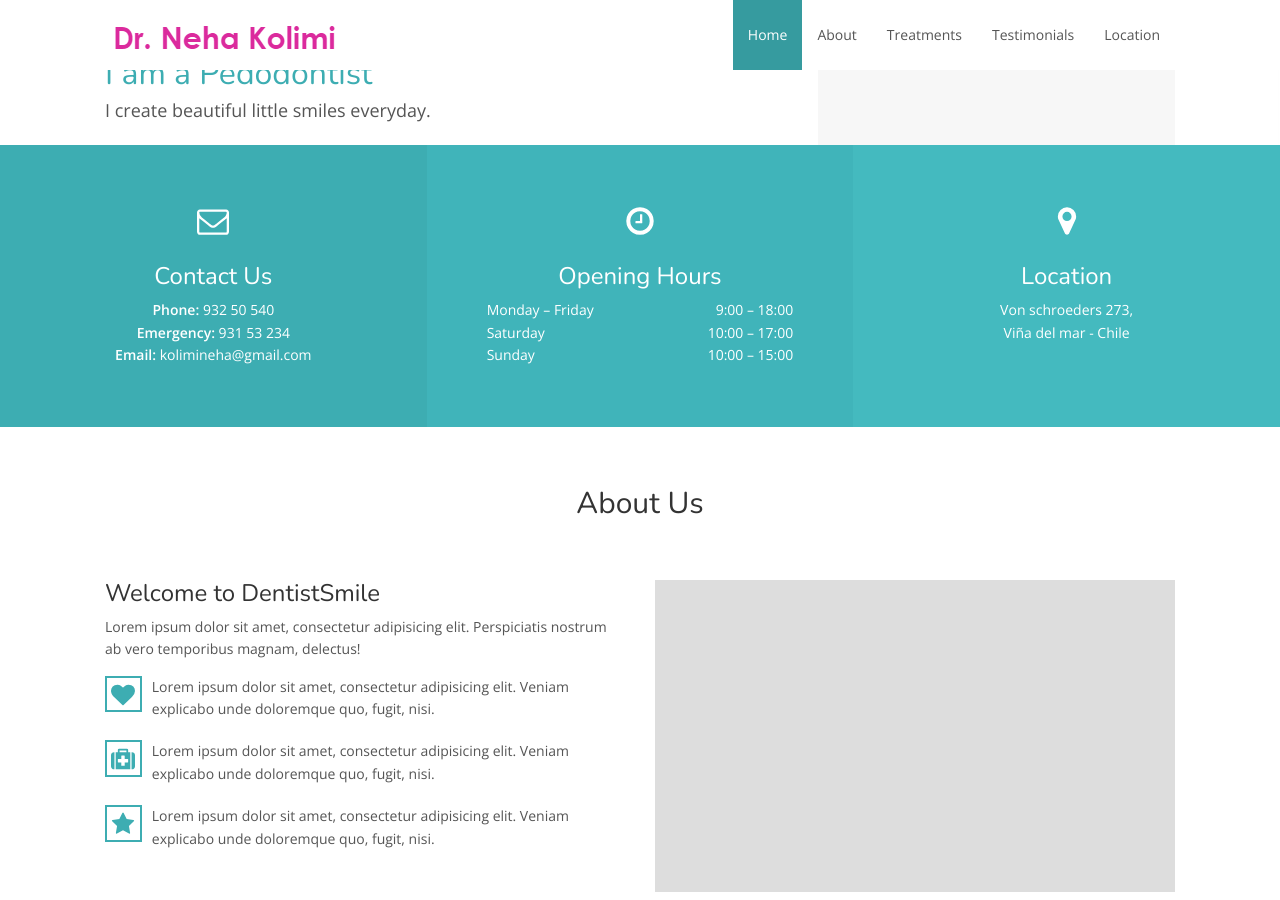
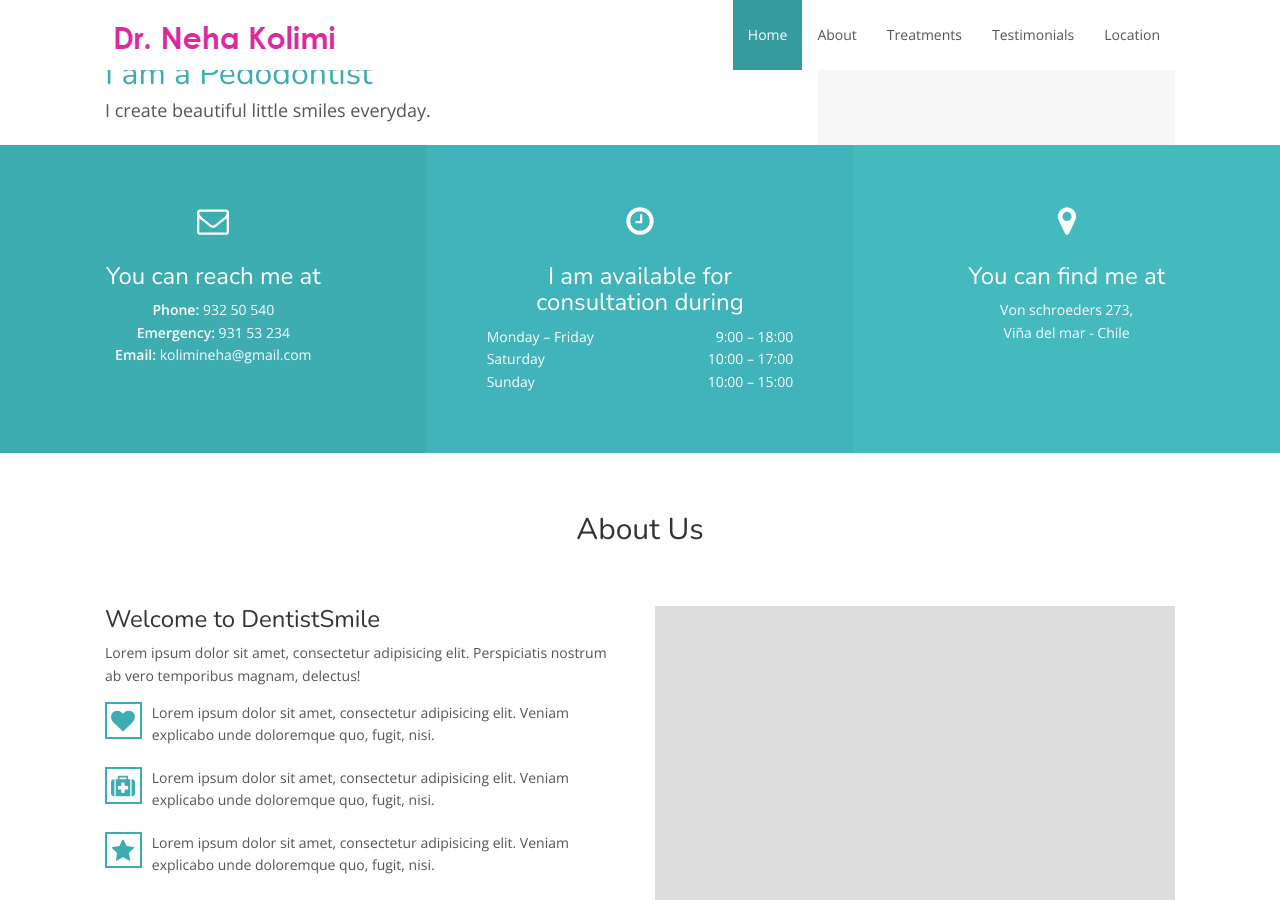
Before and after one commit to nehakolimi/nehakolimi.github.io, a Jekyll site: the page built from index.html, in a window 1280 px wide and 900 px high, scrolled down 401 px. Built offline with Jekyll 4.4.1, drawn with Linux system fonts in a browser that asks for light colours; nearby versions of some CDN libraries.

Commit message:
Messaging changes

```diff
--- a/index.html
+++ b/index.html
@@ -42,7 +42,7 @@ layout: default
 <div class="three-shade-col">
     <div class="col-sm-4">
         <svg class="icon icon-envelope-o"><use xlink:href="#icon-envelope-o"></use></svg>
-        <h3>Contact Us</h3>
+        <h3>You can reach me at</h3>
         <ul>
             {% if site.contact.phone %}<li><strong>Phone:</strong> {{ site.contact.phone }}</li>{% endif %}
             {% if site.contact.emergency %}<li><strong>Emergency:</strong> {{ site.contact.emergency }}</li>{% endif %}
@@ -51,7 +51,7 @@ layout: default
     </div>
     <div class="col-sm-4">
         <svg class="icon icon-clock-o"><use xlink:href="#icon-clock-o"></use></svg>
-        <h3>Opening Hours</h3>
+        <h3>I am available for consultation during</h3>
         <table>
             <tbody>
                 <tr>
@@ -71,7 +71,7 @@ layout: default
     </div>
     <div class="col-sm-4">
         <svg class="icon icon-map-marker"><use xlink:href="#icon-map-marker"></use></svg>
-        <h3>Location</h3>
+        <h3>You can find me at</h3>
             <p>
                 {{ site.contact.address }}
             </p>
```
